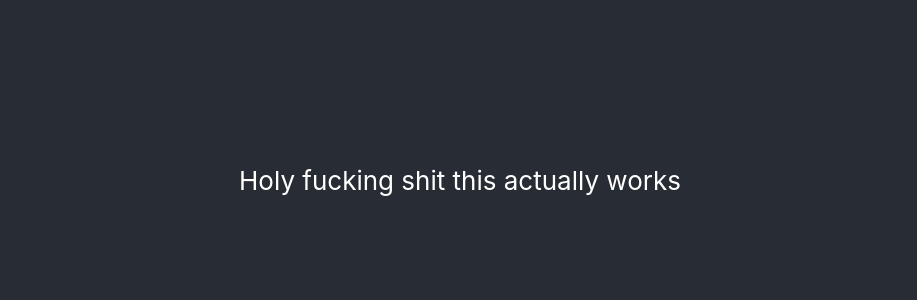
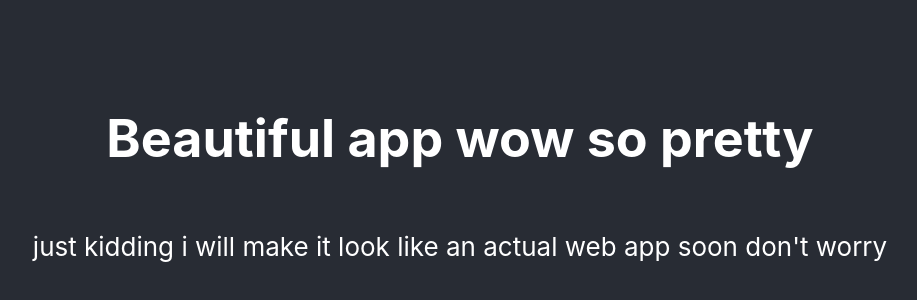
Before and after one commit to WilllGorman/Ctrl-Alt-Elite-Capstone-2023, a React (Create React App) app in the folder react-cdk-test/: page / in a window 1280 px wide. Shown: the part 220-520 px from the top of the page, without its empty margins (180-1097 px from the left). Built offline with nearby package versions, Linux system fonts and the light colour scheme.

Commit message:
Update App.tsx

```diff
--- a/react-cdk-test/src/App.tsx
+++ b/react-cdk-test/src/App.tsx
@@ -6,7 +6,8 @@
   return (
     <div className="App">
       <header className="App-header">
-        <p> Holy fucking shit this actually works</p>
+        <h1>Beautiful app wow so pretty</h1>
+        <p>just kidding i will make it look like an actual web app soon don't worry</p>
       </header>
     </div>
   );
```
